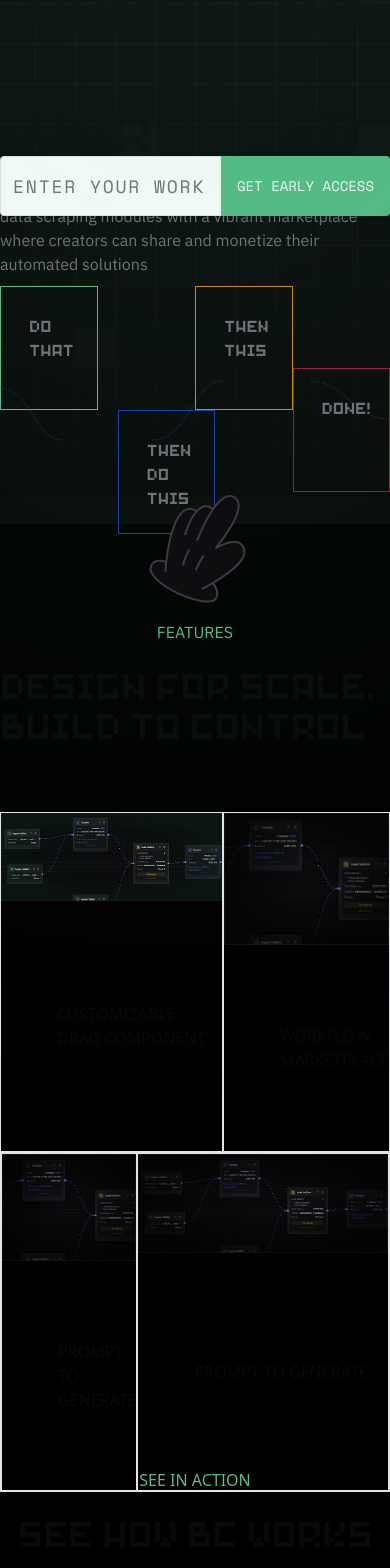
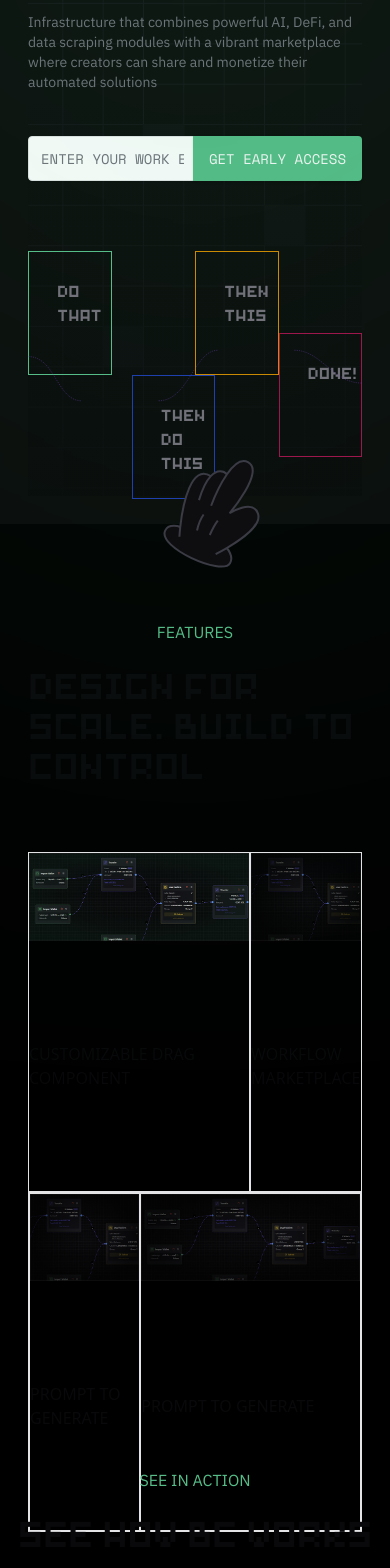
Before and after one commit to busycomputer/app, a Next.js app: page / in a window 390 px wide. Shown: the part 320-1888 px from the top of the page. Built offline with nearby package versions, Linux system fonts and the light colour scheme.

Commit message:
refactor: responsive ui

```diff
--- a/src/components/home/feature.tsx
+++ b/src/components/home/feature.tsx
@@ -7,7 +7,7 @@ import workFlow4 from '@/assets/images/workflow-image4.png'
 
 export default function Feature() {
   return (
-    <Bounded className="h-screen">
+    <Bounded className="h-screen px-7">
       <p className="font-sans-plex mx-auto w-fit text-base text-primary pt-24">FEATURES</p>
       <h1 className="font-space mx-auto mb-16 mt-6 w-fit text-4xl">
         DESIGN FOR SCALE. BUILD TO CONTROL
@@ -16,22 +16,22 @@ export default function Feature() {
         <div className="flex h-[340px] ">
           <div className="flex flex-col border">
             <Image src={workFlow1} alt="" className="" />
-            <div className="flex h-full items-center pl-14">CUSTOMIZABLE DRAG COMPONENT</div>
+            <div className="flex h-full items-center lg:pl-14">CUSTOMIZABLE DRAG COMPONENT</div>
           </div>
           <div className="flex flex-col border">
             <Image src={workFlow2} alt="" className="" />
-            <div className="flex h-full items-center pl-14">WORKFLOW MARKETPLACE</div>
+            <div className="flex h-full items-center lg:pl-14">WORKFLOW MARKETPLACE</div>
           </div>
         </div>
         <div className="flex h-[340px] border">
           <div className="flex flex-col border">
             <Image src={workFlow3} alt="" className="" />
-            <div className="flex h-full items-center pl-14">PROMPT TO GENERATE</div>
+            <div className="flex h-full items-center lg:pl-14">PROMPT TO GENERATE</div>
 
           </div>
           <div className="flex flex-col border">
             <Image src={workFlow4} alt="" className="" />
-            <div className="flex h-full items-center pl-14 ">PROMPT TO GENERATE</div>
+            <div className="flex h-full items-center lg:pl-14 ">PROMPT TO GENERATE</div>
 
           </div>
         </div>
--- a/src/components/home/hero/early-access-input.tsx
+++ b/src/components/home/hero/early-access-input.tsx
@@ -3,12 +3,14 @@ import { Input } from '@/components/ui/input'
 
 export default function EarlyAccessInput() {
   return (
-    <div className="mx-auto font-space-mono flex w-full max-w-[580px] justify-center h-[60px] mt-11 mb-[70px] ">
+    <div className="font-space-mono mx-auto mb-[70px] mt-11 flex h-[45px] w-full max-w-[450] justify-center lg:h-[60px] lg:max-w-[580px]">
       <Input
         placeholder="ENTER YOUR WORK EMAIL"
-        className="w-full max-w-96 rounded-l-sm rounded-r-none bg-white text-lg h-full font-bold mr-0 text-primary placeholder:bg-white placeholder:tracking-widest placeholder:font-thin"
+        className="mr-0 h-full w-full max-w-96 rounded-l-sm rounded-r-none bg-white font-bold text-primary placeholder:bg-white placeholder:font-thin lg:placeholder:tracking-widest text-sm lg:text-lg"
       />
-      <Button className="-ml-1 h-full hover:bg-primary  rounded-l-none rounded-r-[4px]">GET EARLY ACCESS</Button>
+      <Button className="-ml-1 h-full rounded-l-none rounded-r-[4px] hover:bg-primary">
+        GET EARLY ACCESS
+      </Button>
     </div>
   )
 }
--- a/src/components/home/hero/hero-description.tsx
+++ b/src/components/home/hero/hero-description.tsx
@@ -2,13 +2,13 @@ import StarIcon from '@/components/icons/star-icon'
 
 export default function HeroDescription() {
   return (
-    <div className="mx-auto flex h-72 max-w-screen-xl flex-col items-center justify-between ">
+    <div className="mx-auto flex lg:h-72 max-w-screen-xl flex-col items-center justify-between ">
       <div className="font-space-mono flex h-16 max-w-96 items-center  gap-3 text-sm text-muted-foreground">
         <span className="h-10 w-10 bg-[#131316]"></span>AUTOMATE, OPTIMIZE, OWN YOUR STACK
       </div>
       <div className="flex w-full max-w-[884px] flex-col items-center gap-4 ">
-        <div className="font-space text-center text-6xl">BUILD AMAZING WORKFLOW AT WARPSEED</div>
-        <div className="font-sans-plex w-full max-w-[630px]  text-muted-foreground text-base">
+        <div className="font-space text-center text-3xl sm:text-3xl md:text-2xl lg:text-6xl">BUILD AMAZING WORKFLOW AT WARPSEED</div>
+        <div className="font-sans-plex w-full max-w-[630px] text-muted-foreground text-sm lg:text-base">
           Infrastructure that combines powerful AI, DeFi, and data scraping modules with a vibrant
           marketplace where creators can share and monetize their automated solutions
         </div>
--- a/src/components/home/hero/hero.tsx
+++ b/src/components/home/hero/hero.tsx
@@ -4,7 +4,7 @@ import WorkFlowSection from "./work-flow-section";
 
 export default function Hero() {
   return (
-    <div className="bg-neutral-950">
+    <div className="bg-neutral-950 px-7">
       <div className="relative h-screen w-full bg-box-neutral-700">
         <div className="bg-circle-gradient absolute -top-3 left-1/2 h-[465px] w-[365px] -translate-x-1/2 rounded-full blur-[400px]"/>
         <div className="h-36"/>
--- a/src/components/home/see-in-action.tsx
+++ b/src/components/home/see-in-action.tsx
@@ -5,7 +5,7 @@ import workFlow5 from '@/assets/images/workflow-image5.png'
 export default function SeeInAction() {
   return (
     <Bounded className="h-screen ">
-      <p className="text- mx-auto  w-fit text-primary mt-[100px]">SEE IN ACTION</p>
+      <p className="font-sans-plex mx-auto  w-fit text-primary mt-[100px]">SEE IN ACTION</p>
       <h1 className="font-space mx-auto w-fit text-4xl mb-16 mt-6">SEE HOW BC WORKS</h1>
       <div className="flex flex-col">
         <div className="">
```
